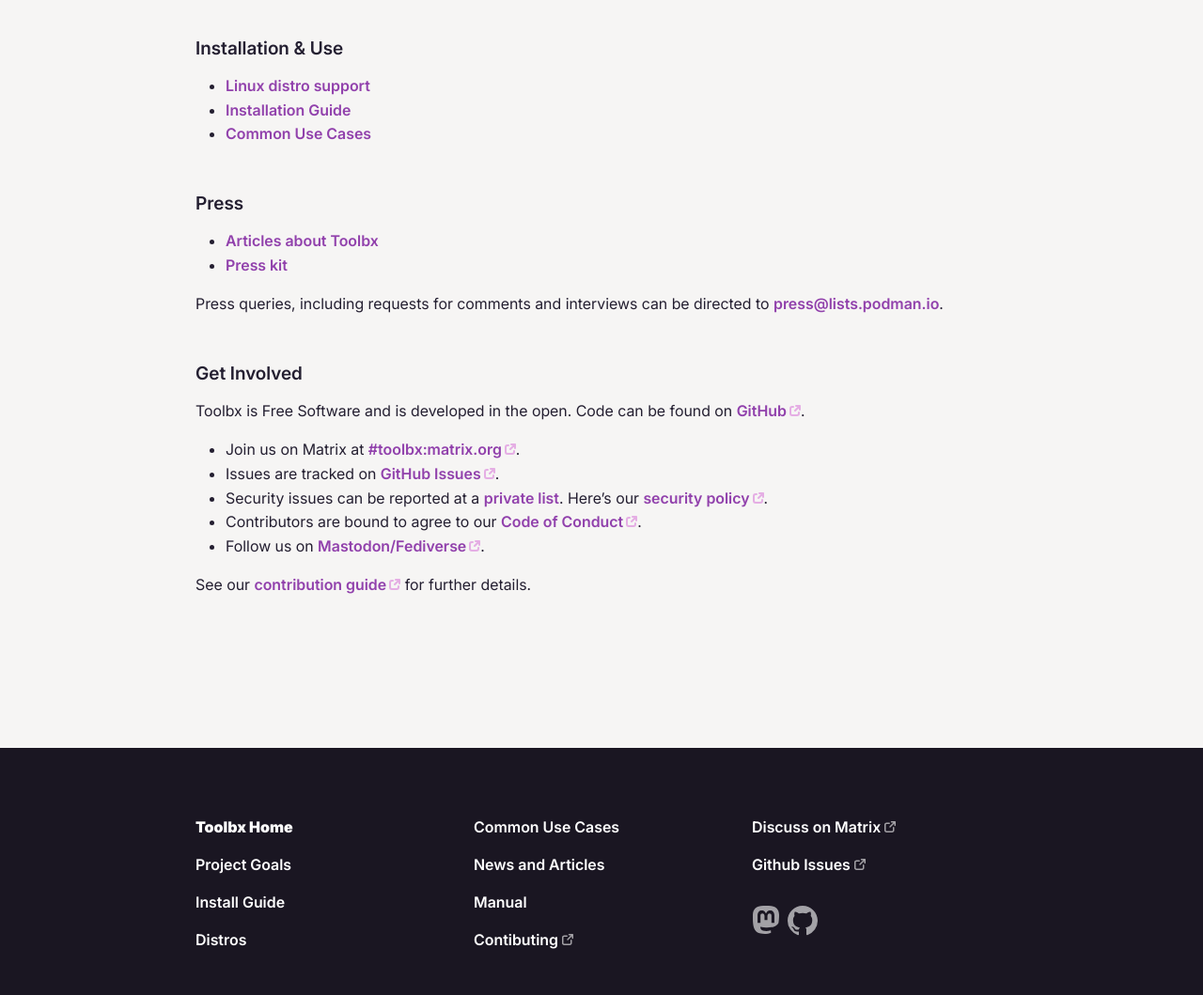
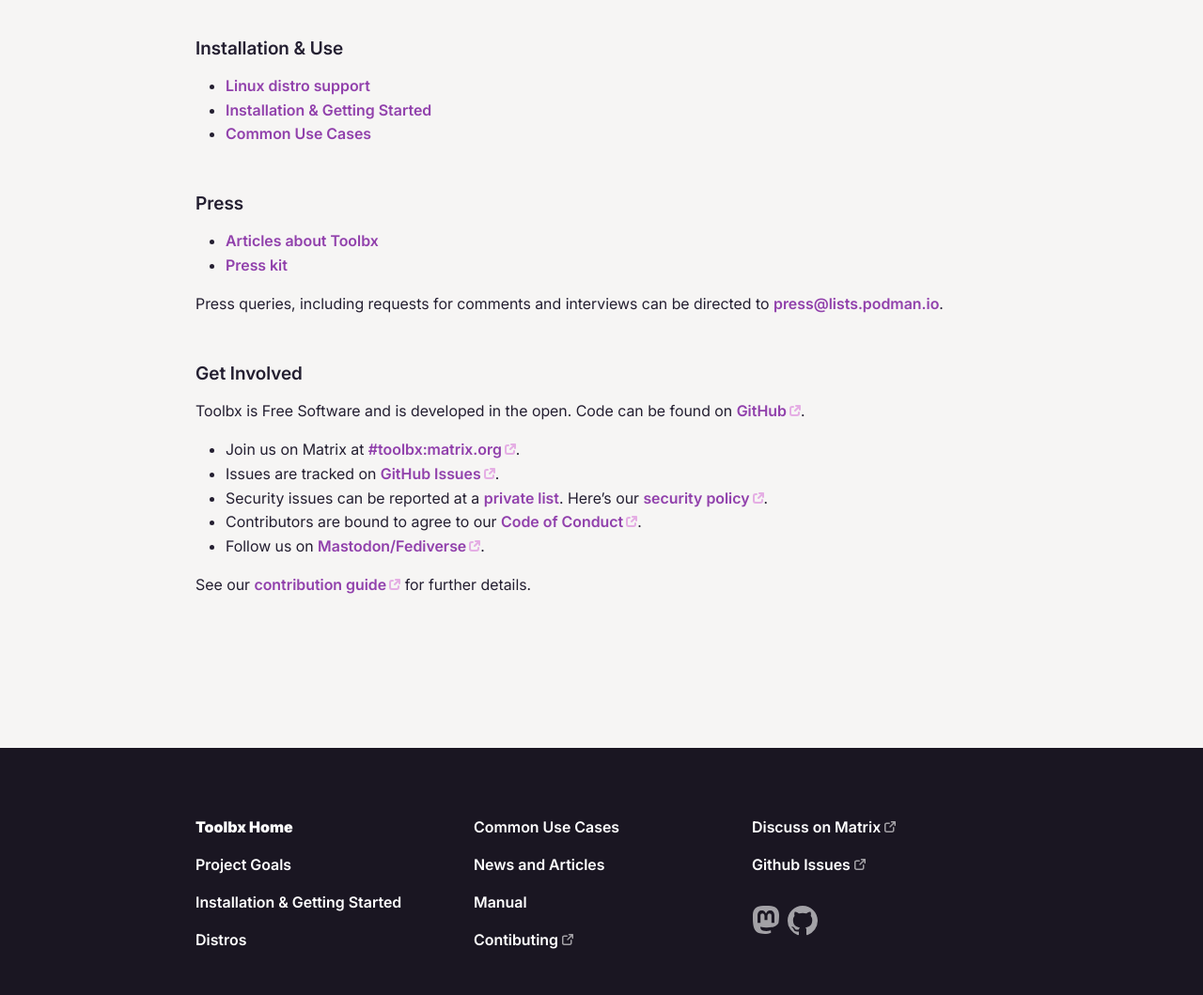
Before and after one commit to containers/containertoolbx.org, a Jekyll site: the page built from index.md, in a window 1280 px wide. Shown: the part 724-1783 px from the top of the page at 94% size. Built offline with Jekyll 4.4.1, drawn with Linux system fonts in a browser that asks for light colours.

Commit message:
Tweak the text for the links to install.md
It doesn't just have installation instructions, but also some basic
examples on how to get started.

```diff
--- a/_data/links.yml
+++ b/_data/links.yml
@@ -2,7 +2,7 @@
   url: '/'
 - lnk: 'Project Goals'
   url: '/goals'
-- lnk: 'Install Guide'
+- lnk: 'Installation & Getting Started'
   url: '/install'
 - lnk: 'Distros'
   url: '/distros'
--- a/index.md
+++ b/index.md
@@ -19,7 +19,7 @@
 ## Installation & Use
 
 * [Linux distro support](distros)
-* [Installation Guide](install)
+* [Installation & Getting Started](install)
 * [Common Use Cases](use)
 
 ## Press
```
